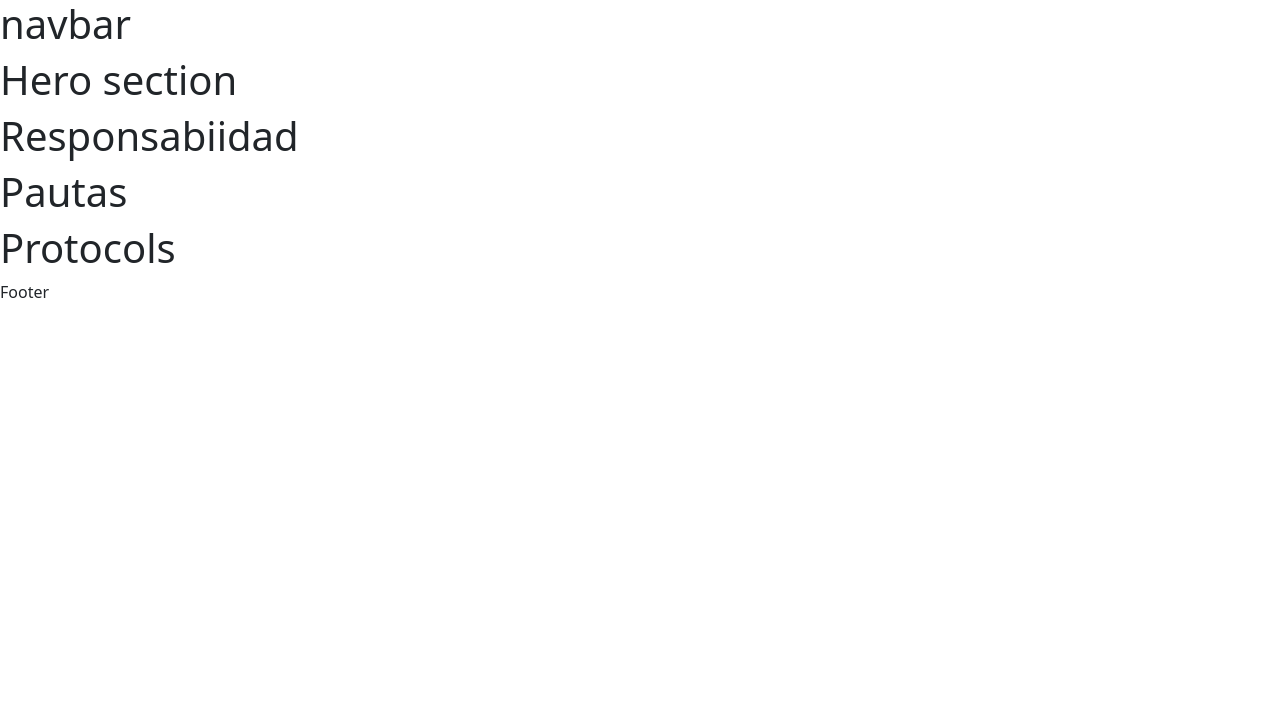
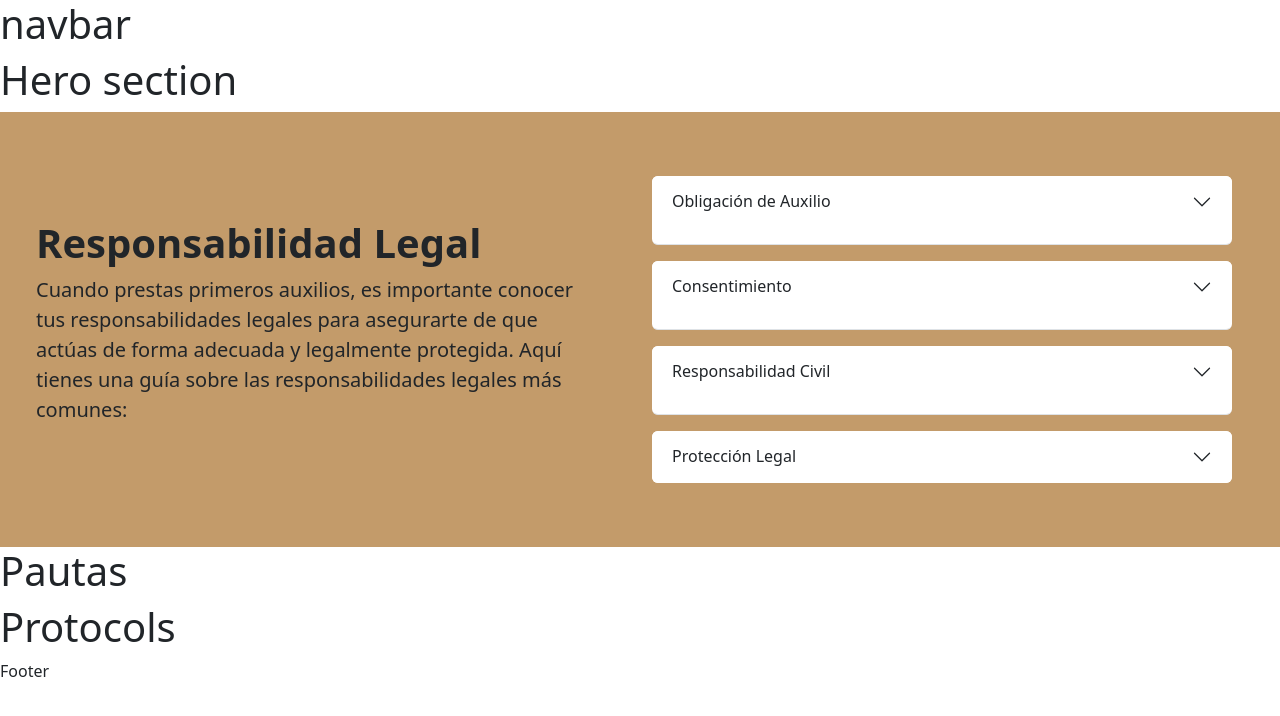
Before and after one commit to mikeGit147/Auxili_vital, a PHP site: page / in a window 1280 px wide. Shown: the top 716 px of the page. Run offline with PHP 8.4, Linux system fonts and the light colour scheme.

Commit message:
checkPoint

```diff
--- a/css/landing.css
+++ b/css/landing.css
@@ -5,5 +5,12 @@
 /* protocols css -- empieza las clases con "pro-"  */
 
 /* responsabilidad css -- empieza las clases con "res-"  */
+.res-bg {
+  background-color: #c39b6a;
+  background: #c39b6a;
+}
 
+.res-accordion-bg {
+  background-image: url();
+}
 /* Hero css -- empieza las clases con "her-"  */
--- a/index.php
+++ b/index.php
@@ -4,7 +4,7 @@
 <head>
     <meta charset="UTF-8">
     <meta name="viewport" content="width=device-width, initial-scale=1.0">
-    <link rel="stylesheet" href="./style.css">
+    <link rel="stylesheet" href="./styles.css">
     <link href="https://cdn.jsdelivr.net/npm/bootstrap@5.3.3/dist/css/bootstrap.min.css" rel="stylesheet" integrity="sha384-QWTKZyjpPEjISv5WaRU9OFeRpok6YctnYmDr5pNlyT2bRjXh0JMhjY6hW+ALEwIH" crossorigin="anonymous">
     <script src="https://cdn.jsdelivr.net/npm/bootstrap@5.3.3/dist/js/bootstrap.bundle.min.js" integrity="sha384-YvpcrYf0tY3lHB60NNkmXc5s9fDVZLESaAA55NDzOxhy9GkcIdslK1eN7N6jIeHz" crossorigin="anonymous"></script>
     <script src="https://cdn.jsdelivr.net/npm/@popperjs/core@2.11.8/dist/umd/popper.min.js" integrity="sha384-I7E8VVD/ismYTF4hNIPjVp/Zjvgyol6VFvRkX/vR+Vc4jQkC+hVqc2pM8ODewa9r" crossorigin="anonymous"></script>
--- a/sections/responsabilidad.php
+++ b/sections/responsabilidad.php
@@ -1 +1,60 @@
-<h1>Responsabiidad</h1>
+<div class="container-fluid p-5 text-center res-bg">
+    <div class="row align-center">
+        <div class="col position-relative">
+            <div class="position-absolute top-50 start-50 translate-middle w-100">
+                <h2 class="fs-1 text-start fw-bold">Responsabilidad Legal</h2>
+                <p class="fs-5 text text-start pe-5">Cuando prestas primeros auxilios, es importante conocer tus responsabilidades legales para asegurarte de que actúas de forma adecuada y legalmente protegida. Aquí tienes una guía sobre las responsabilidades legales más comunes:</p>
+            </div>
+        </div>
+        <div class="col">
+            <div class="accordion accordion-flush gap-3" id="accordionFlushExample">
+                <div class="accordion-item rounded">
+                    <h2 class="accordion-header">
+                        <button class="accordion-button collapsed rounded my-3 py-3" type="button" data-bs-toggle="collapse" data-bs-target="#flush-collapseOne" aria-expanded="false" aria-controls="flush-collapseOne">
+                            Obligación de Auxilio
+                        </button>
+                    </h2>
+                    <div id="flush-collapseOne" class="accordion-collapse rounded collapse" data-bs-parent="#accordionFlushExample">
+                        <div class="accordion-body">
+                            La ley establece que tenemos la obligación de auxiliar a una persona en peligro inminente, siempre que esto no ponga en riesgo nuestra propia seguridad. No prestar auxilio puede conllevar sanciones legales.
+                        </div>
+                    </div>
+                </div>
+                <div class="accordion-item rounded">
+                    <h2 class="accordion-header">
+                        <button class="accordion-button collapsed rounded my-3 py-3" type="button" data-bs-toggle="collapse" data-bs-target="#flush-collapseTwo" aria-expanded="false" aria-controls="flush-collapseTwo">
+                            Consentimiento
+                        </button>
+                    </h2>
+                    <div id="flush-collapseTwo" class="accordion-collapse rounded collapse" data-bs-parent="#accordionFlushExample">
+                        <div class="accordion-body">
+                            Antes de prestar primeros auxilios, es importante obtener el consentimiento de la persona afectada, si está consciente y capaz de darlo. Si está inconsciente, el consentimiento se asume implícitamente. </div>
+                    </div>
+                </div>
+                <div class="accordion-item rounded">
+                    <h2 class="accordion-header">
+                        <button class="accordion-button collapsed rounded my-3 py-3" type="button" data-bs-toggle="collapse" data-bs-target="#flush-collapseThree" aria-expanded="false" aria-controls="flush-collapseThree">
+                            Responsabilidad Civil
+                        </button>
+                    </h2>
+                    <div id="flush-collapseThree" class="accordion-collapse rounded collapse" data-bs-parent="#accordionFlushExample">
+                        <div class="accordion-body">
+                            Los primeros auxilios deben prestarse de manera razonable y según nuestros conocimientos. Los errores graves por negligencia pueden derivar en responsabilidades civiles.
+                        </div>
+                    </div>
+                </div>
+                <div class="accordion-item rounded">
+                    <h2 class="accordion-header">
+                        <button class="accordion-button collapsed rounded my-3 py-3" type="button" data-bs-toggle="collapse" data-bs-target="#flush-collapseFour" aria-expanded="false" aria-controls="flush-collapseFour">
+                            Protección Legal
+                        </button>
+                    </h2>
+                    <div id="flush-collapseFour" class="accordion-collapse rounded collapse" data-bs-parent="#accordionFlushExample">
+                        <div class="accordion-body">
+                            Muchos países ofrecen protección legal a los socorristas para evitar que sean demandados mientras actúen de buena fe y dentro de los límites de su formación. </div>
+                    </div>
+                </div>
+            </div>
+        </div>
+    </div>
+</div>
```
